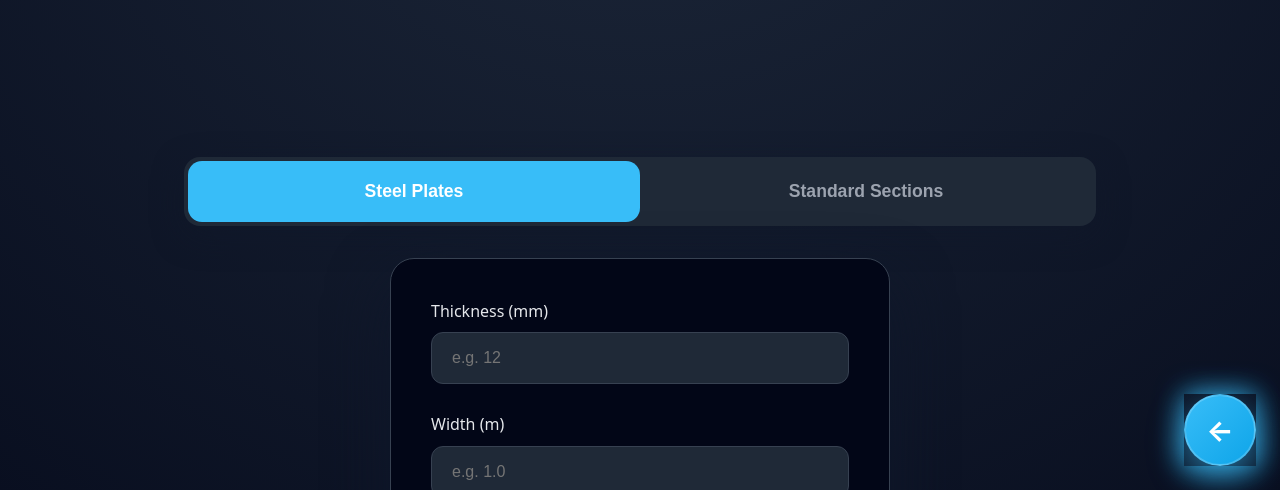
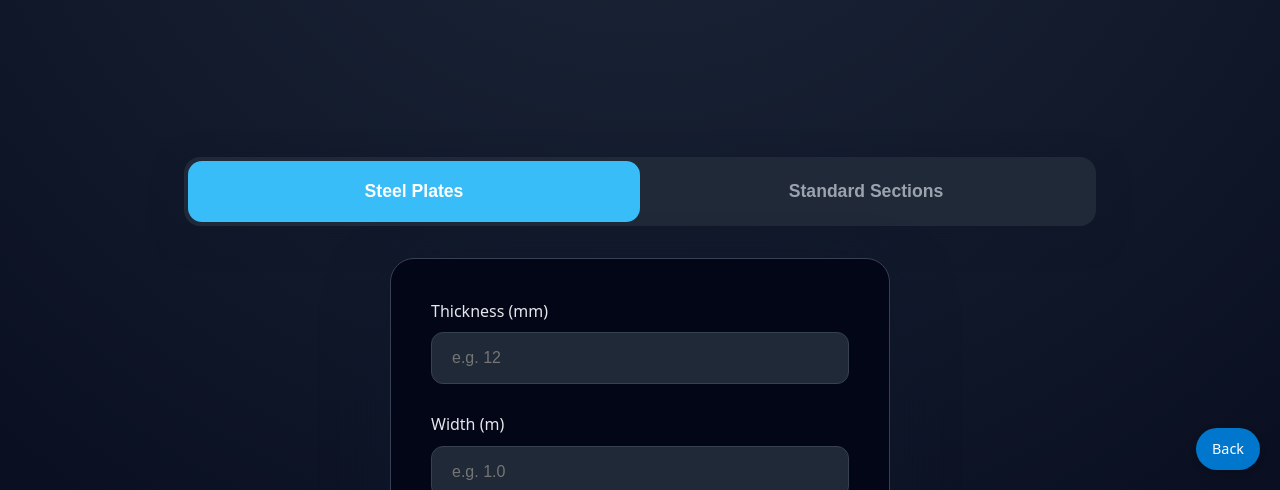
Before and after one commit to srvd379/My-website, a plain HTML site: page steel-calculator.html in a window 1280 px wide. Shown: the part 310-800 px from the top of the page. Drawn offline with Linux system fonts and the light colour scheme.

Commit message:
Update steel-calculator.html

```diff
--- a/steel-calculator.html
+++ b/steel-calculator.html
@@ -59,11 +59,15 @@
             <h3>Weight: <span id="plateWeight">0.00</span> kg</h3>
           </div>
           <button class="btn-primary" onclick="calculatePlateWeight()">Calculate</button>
-	  <div class="back-home-wrapper">
+
+			<!-- Back to home button (fixed bottom-right) -->
+  			<a href="index.html" class="back-to-home">Back</a>
+
+			<!-- <div class="back-home-wrapper">
             <a href="index.html" class="back-home-btn" title="Back to Home">
               ←
             </a>
-          </div>
+          </div> -->
 
 
         </div>
@@ -92,9 +96,13 @@
           <button class="btn-primary generate-btn" onclick="generateSectionData()" style="display: none;" id="generateBtn">
             Generate Properties
           </button>
-	  <div class="back-home-wrapper">
-  <a href="index.html" class="back-home-btn" title="Back to Home">←</a>
-</div>
+
+			<!-- Back to home button (fixed bottom-right) -->
+  			<a href="index.html" class="back-to-home">Back</a>
+
+			<!-- <div class="back-home-wrapper">
+ 			 <a href="index.html" class="back-home-btn" title="Back to Home">←</a>
+			</div> -->
 
 
           <!-- Results Section -->
```
